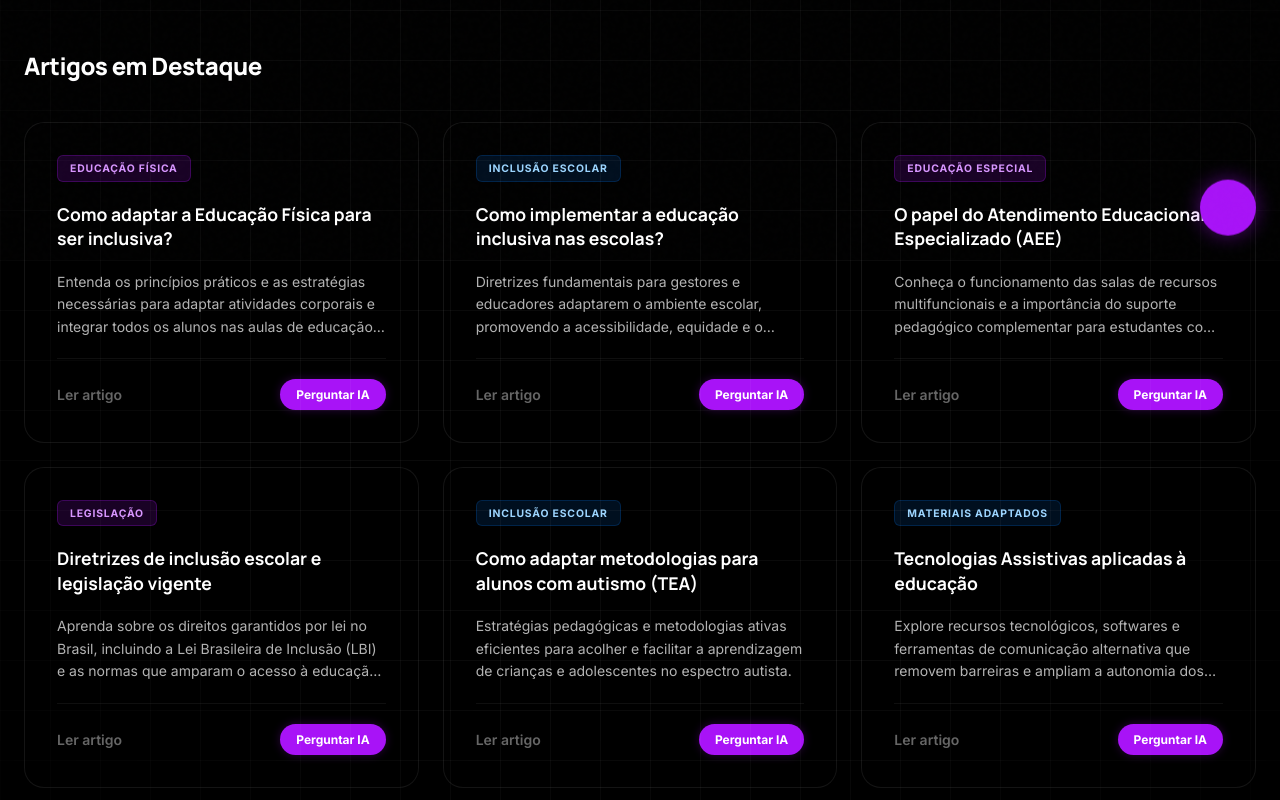
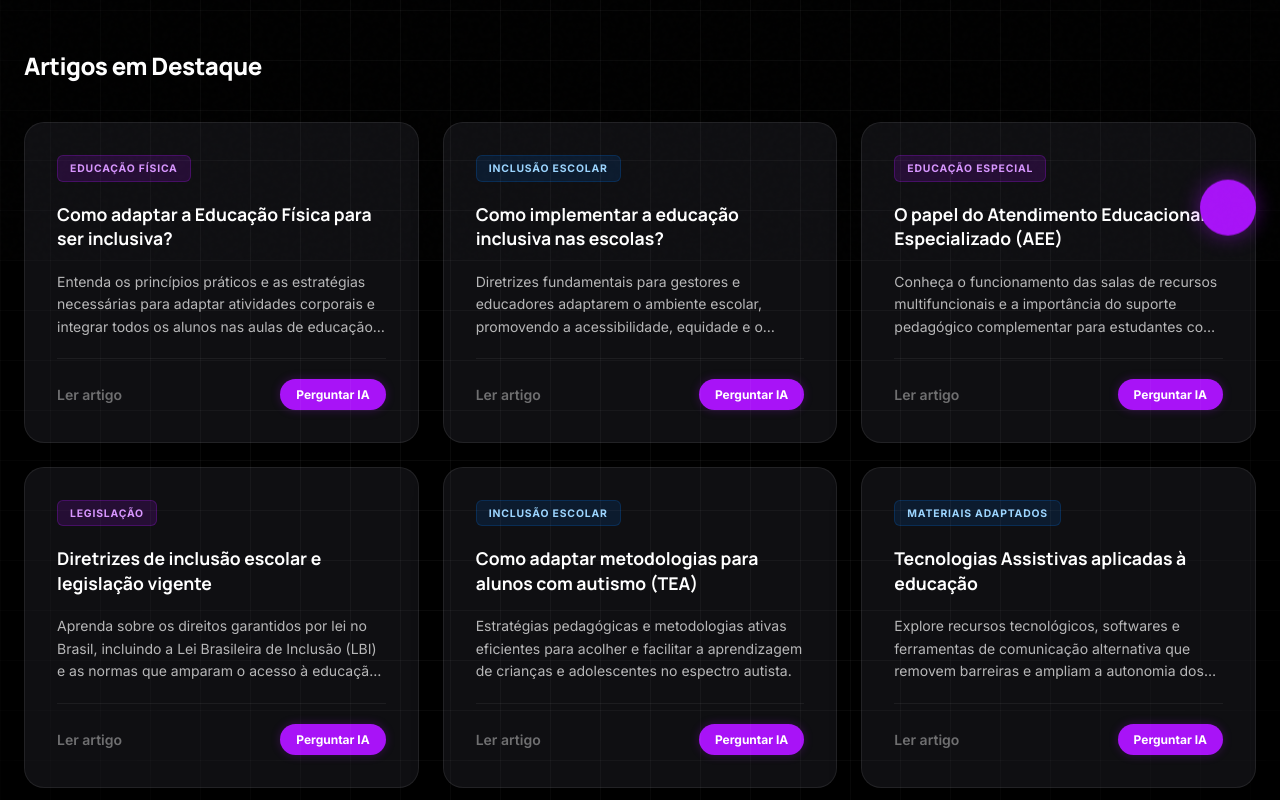
Before and after one commit to ThiagoVenturaV/Diversa-AI-Backend, a React (Vite) app in the folder frontend/: page / in a window 1280 px wide. Shown: the part 540-1340 px from the top of the page. Built offline with nearby package versions, Linux system fonts and the light colour scheme; the HTML template or start-up script is replaced by a standard one.

Commit message:
style: revert card background to original solid colors #0f0f12 and #19191e

```diff
--- a/frontend/src/index.css
+++ b/frontend/src/index.css
@@ -6,8 +6,8 @@
   --color-brand-light: #c44ef9;
   --color-brand-glow: rgba(168, 19, 247, 0.35);
   --color-bg-black: #000000;
-  --color-bg-card: rgba(0, 0, 0, 0.9);
-  --color-bg-card-hover: rgba(10, 10, 12, 0.95);
+  --color-bg-card: #0f0f12;
+  --color-bg-card-hover: #19191e;
   --color-border: rgba(255, 255, 255, 0.08);
   --color-border-hover: rgba(168, 19, 247, 0.45);
   --color-text-white: #ffffff;
```
